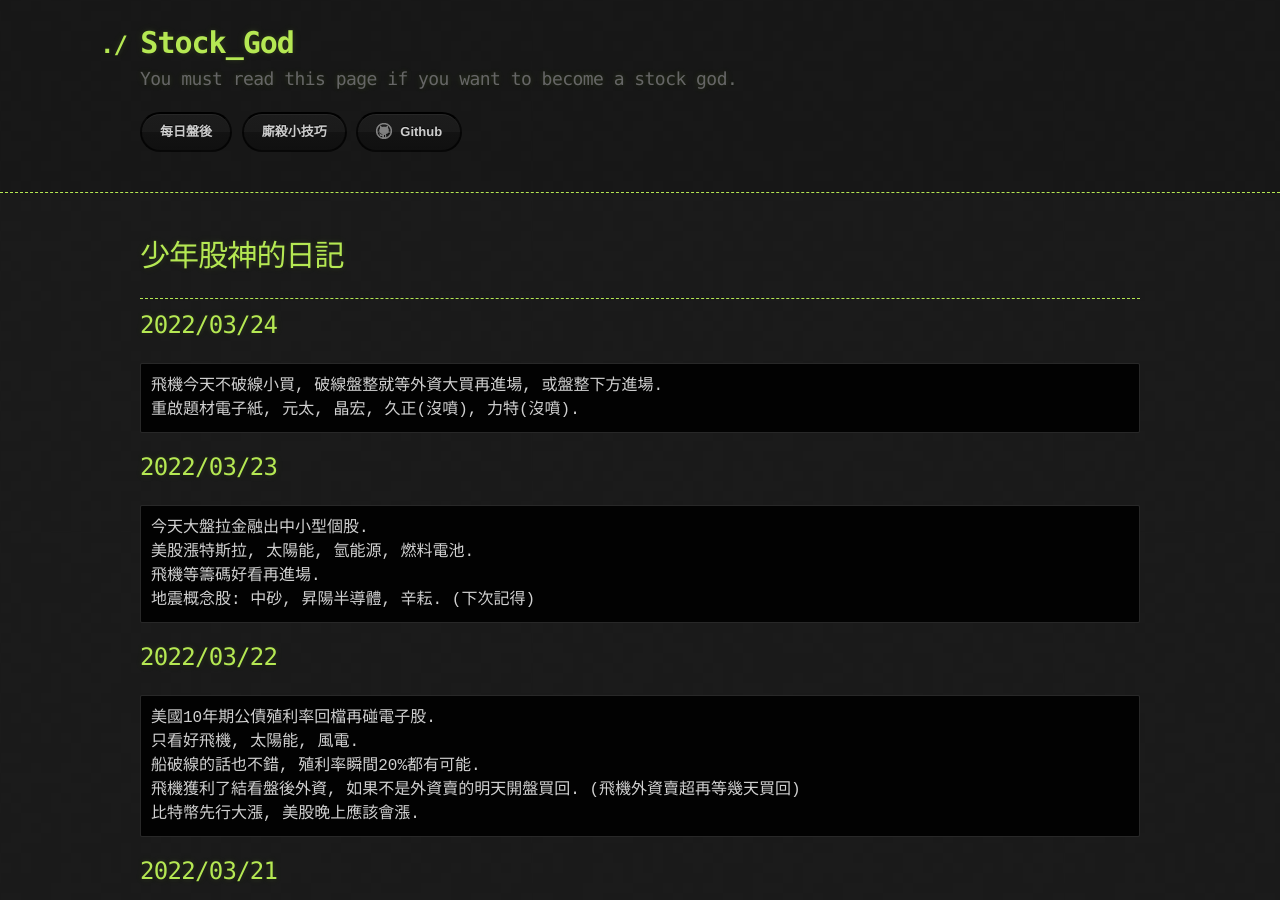
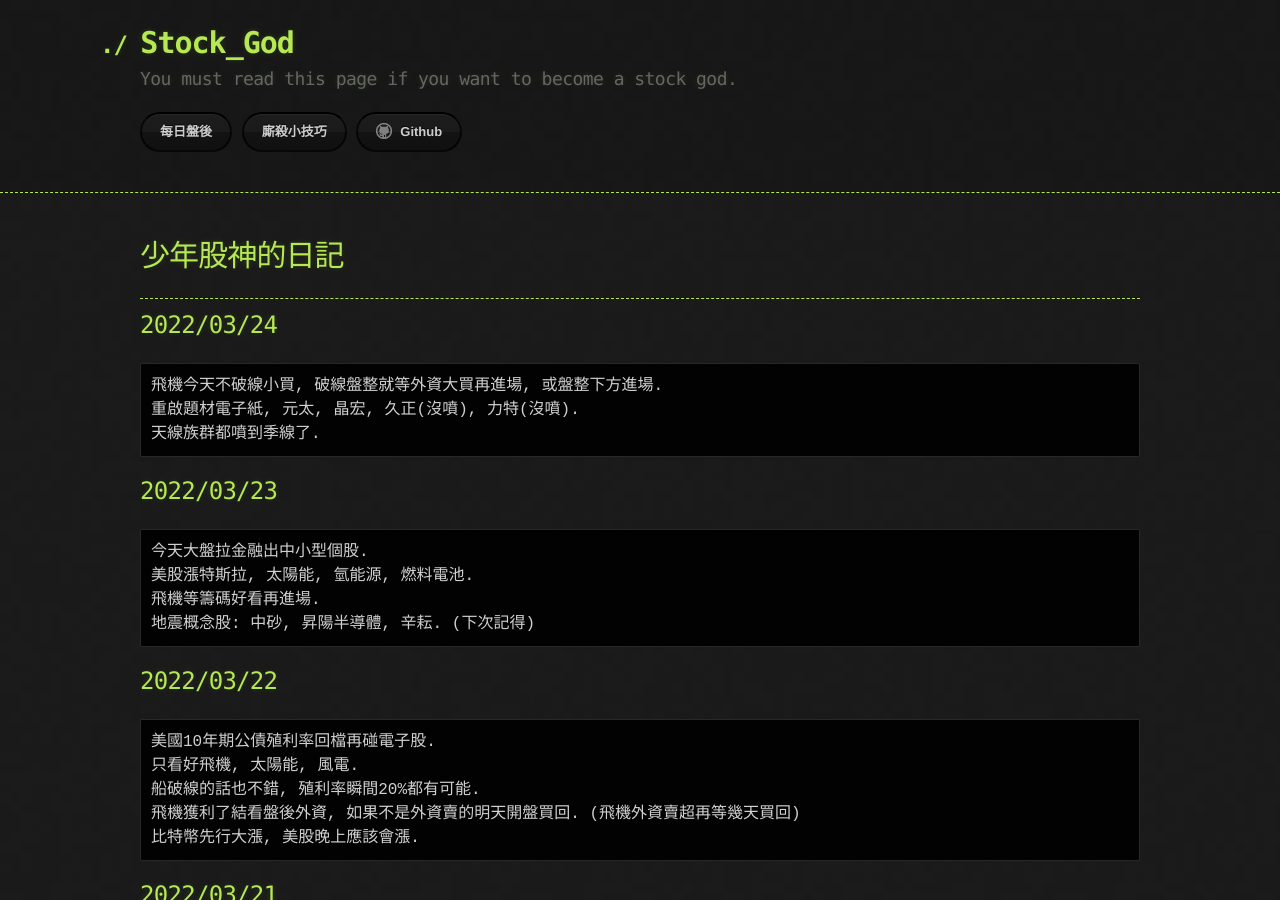
Before and after one commit to lepg5487/Stock_God, a Jekyll site: the page built from index.md, in a window 1280 px wide and 900 px high. Built offline with Jekyll 4.4.1, drawn with Linux system fonts in a browser that asks for light colours; our own code applies the rules of GitHub Pages for plain Markdown files.

Commit message:
Update index.md

````diff
--- a/index.md
+++ b/index.md
@@ -10,6 +10,7 @@ layout: testlayouts
 ```
 飛機今天不破線小買, 破線盤整就等外資大買再進場, 或盤整下方進場.
 重啟題材電子紙, 元太, 晶宏, 久正(沒噴), 力特(沒噴).
+天線族群都噴到季線了.
 ```
 
 ## 2022/03/23
````
